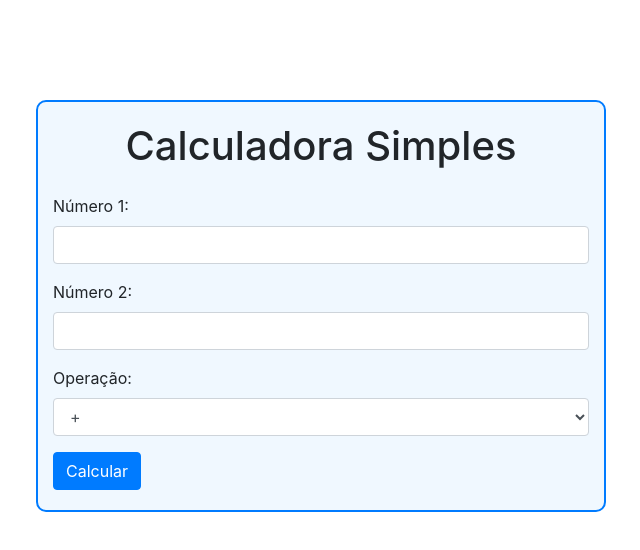
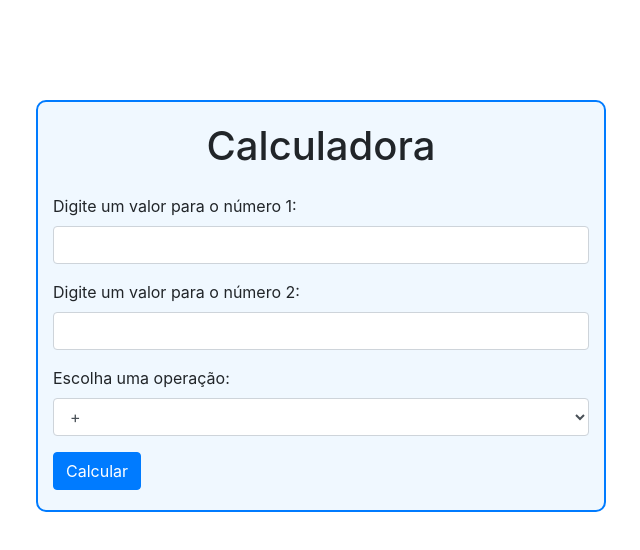
Before and after one commit to pedroprmartins/trabalho-faculdade, a plain HTML site: page index.html in a window 1280 px wide. Shown: the whole page, without its empty margins (319-959 px from the left). Drawn offline with nearby package versions, Linux system fonts and the light colour scheme.

Commit message:
Update index.html

```diff
--- a/index.html
+++ b/index.html
@@ -10,23 +10,23 @@
     <script src="https://code.jquery.com/jquery-3.5.1.slim.min.js"></script>
     <script src="https://cdn.jsdelivr.net/npm/@popperjs/core@2.5.4/dist/umd/popper.min.js"></script>
     <script src="https://maxcdn.bootstrapcdn.com/bootstrap/4.5.2/js/bootstrap.min.js"></script>
-    <title>Calculadora Simples</title>
+    <title>Calculadora</title>
 </head>
 <body>
 <div class="container">
     <div class="row justify-content-center">
         <div class="col-md-6 calculator">
-            <h1 class="text-center mb-4">Calculadora Simples</h1>
+            <h1 class="text-center mb-4">Calculadora</h1>
             <div class="form-group">
-                <label for="num1">Número 1:</label>
+                <label for="num1">Digite um valor para o número 1:</label>
                 <input type="text" class="form-control" id="num1">
             </div>
             <div class="form-group">
-                <label for="num2">Número 2:</label>
+                <label for="num2">Digite um valor para o número 2:</label>
                 <input type="text" class="form-control" id="num2">
             </div>
             <div class="form-group">
-                <label for="operation">Operação:</label>
+                <label for="operation">Escolha uma operação:</label>
                 <select class="form-control" id="operation">
                     <option value="+">+</option>
                     <option value="-">-</option>
```
